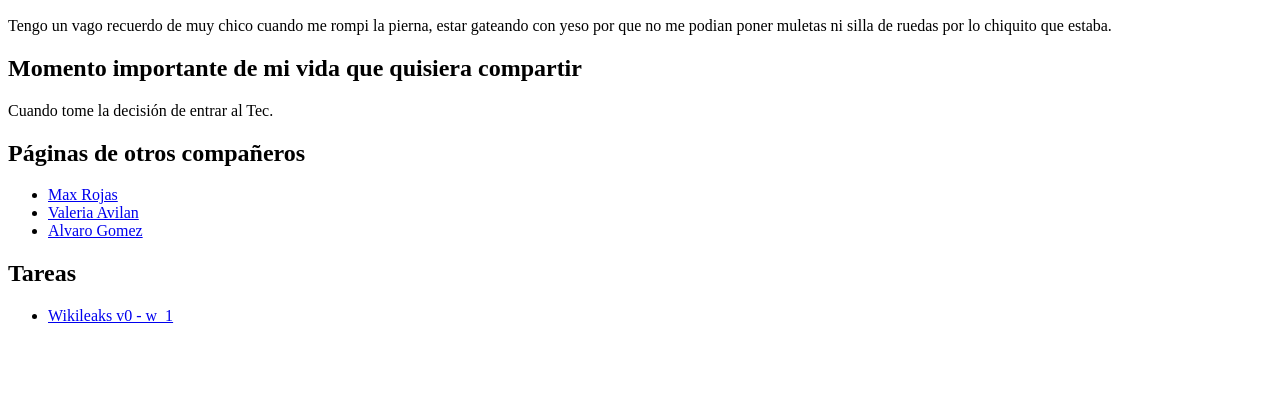
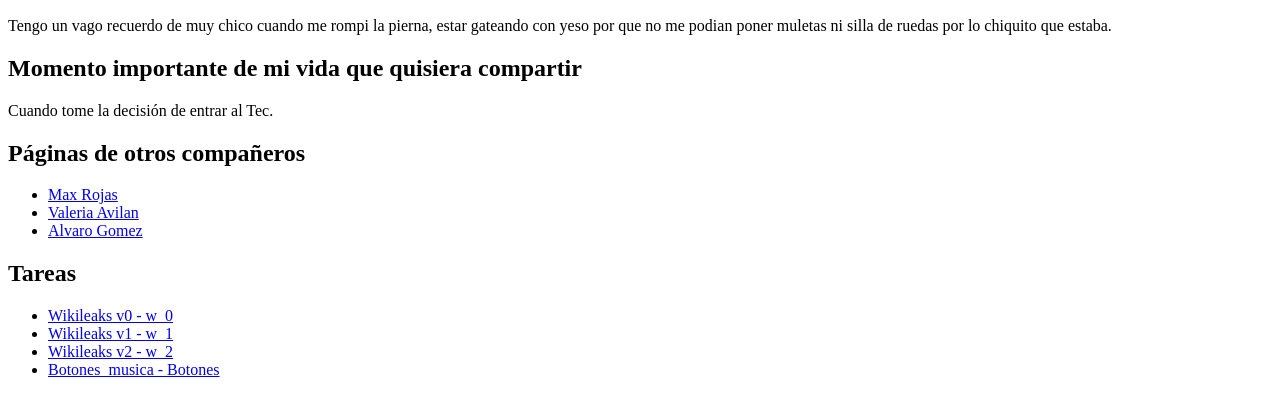
Before and after one commit to Jm1109154414/Jm1109154414.github.io, a plain HTML site: page index.html in a window 1280 px wide. Shown: the part 110-526 px from the top of the page. Drawn offline with Linux system fonts and the light colour scheme.

Commit message:
Update links in index.html for Wikileaks and music buttons

```diff
--- a/index.html
+++ b/index.html
@@ -23,7 +23,11 @@
 
     <h2>Tareas</h2>
     <ul>
-        <li><a href="https://Jm1109154414.github.io/wikileaks_v0/">Wikileaks v0 - w_1</a></li>
+        <li><a href="https://Jm1109154414.github.io/wikileaks_v0/">Wikileaks v0 - w_0</a></li>
+        <li><a href="https://Jm1109154414.github.io/wikileaks_v1/">Wikileaks v1 - w_1</a></li>
+        <li><a href="https://Jm1109154414.github.io/wikileaks_v2/">Wikileaks v2 - w_2</a></li>
+         <li><a href="https://jm1109154414.github.io/Botones_musica.html">Botones_musica - Botones</a></li>
+
     </ul>
 
 </body>
```
